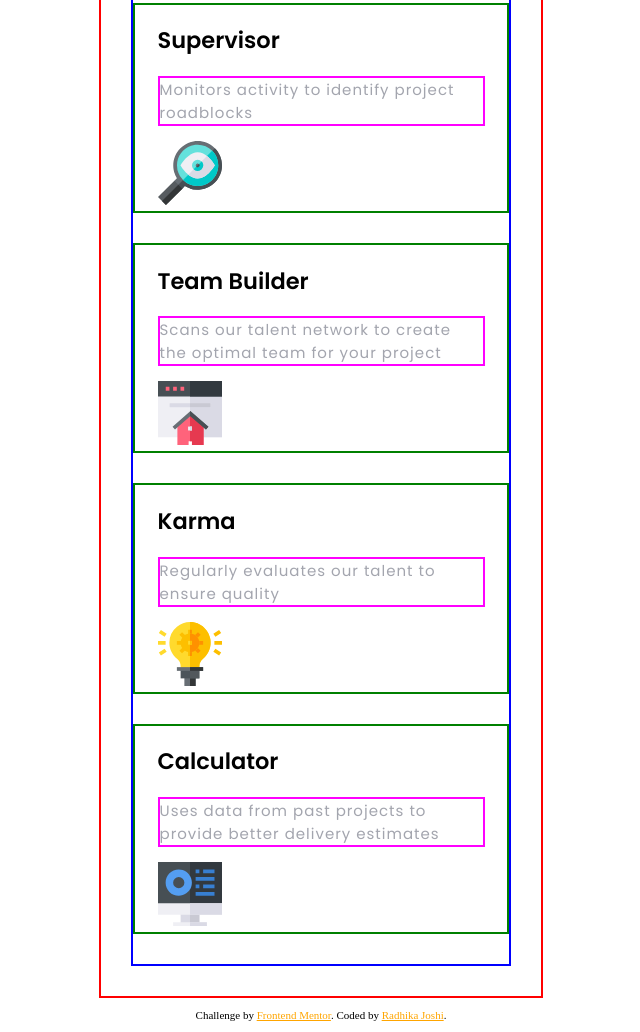
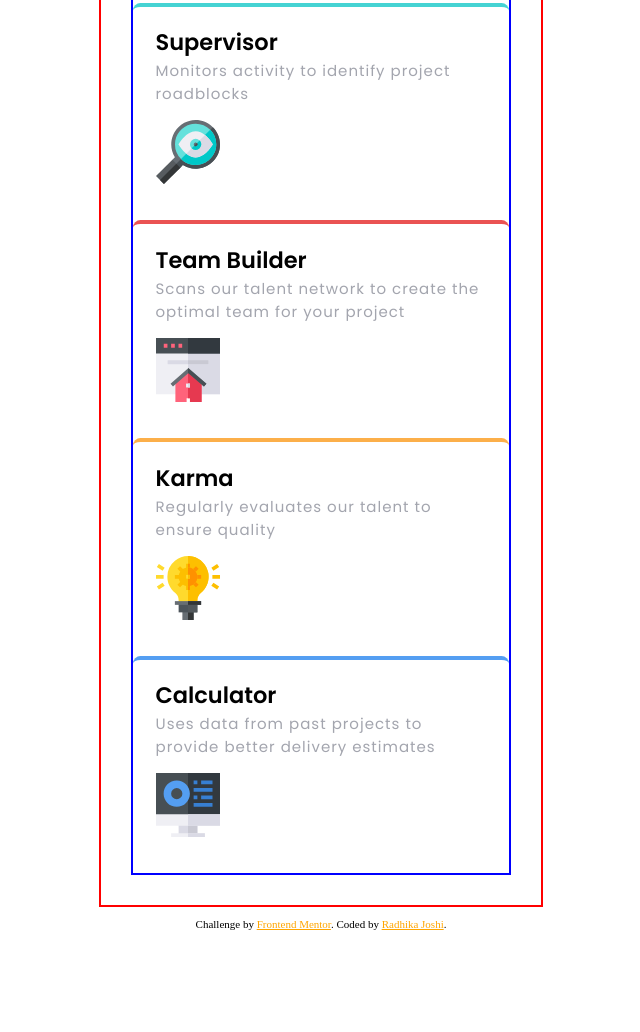
Before and after one commit to RadhikaRJ/four_card_feature_section, a plain HTML site: page index.html in a window 1280 px wide. Shown: the part 336-1368 px from the top of the page, without its empty margins (319-959 px from the left). After the commit the page ends 1277 px from the top, so only its background shows below. Drawn offline with Linux system fonts and the light colour scheme.

Commit message:
style:margin-top applies for subsections

```diff
--- a/index.html
+++ b/index.html
@@ -23,25 +23,25 @@
     <p class="description">Our Artificial Intelligence powered tools use millions of project data points
       to ensure that your project is successful</p>
       <div class="subsection-container">
-        <div class="sub-sections">
+        <div class="sub-sections sub-section1">
           <h2 class="sub-section-heading">Supervisor</h2>
           <p class="sub-section-description">Monitors activity to identify project roadblocks</p>
           <img src="images/icon-supervisor.svg">
         </div>
 
-        <div class="sub-sections">
+        <div class="sub-sections sub-section2">
           <h2 class="sub-section-heading">Team Builder</h2>
           <p class="sub-section-description">Scans our talent network to create the optimal team for your project</p>
           <img src="images/icon-team-builder.svg">
         </div>
 
-        <div class="sub-sections">
+        <div class="sub-sections sub-section3">
           <h2 class="sub-section-heading">Karma</h2>
           <p class="sub-section-description">Regularly evaluates our talent to ensure quality</p>
           <img src="images/icon-karma.svg">
         </div>
 
-        <div class="sub-sections">
+        <div class="sub-sections sub-section4">
           <h2 class="sub-section-heading"> Calculator</h2>
           <p class="sub-section-description">Uses data from past projects to provide better delivery estimates</p>
           <img src="images/icon-calculator.svg">
--- a/styles.css
+++ b/styles.css
@@ -1,54 +1,87 @@
-.attribution { font-size: 11px; text-align: center; }
-.attribution a { color:orange; }
+.attribution {
+    font-size: 11px;
+    text-align: center;
+}
 
-body{
+.attribution a {
+    color: orange;
+}
+
+body {
     font-size: 15px;
 }
-.main-container{
-    margin:0 auto;
-    width:380px;
+
+.main-container {
+    margin: 0 auto;
+    width: 380px;
     font-family: 'Poppins', sans-serif;
     border: 2px solid red;
-    padding:2em;
+    padding: 2em;
 
 }
 
-.heading1{
+.heading1 {
     font-weight: 100;
-    color:hsl(234, 12%, 34%);
-    margin-bottom:0;
-    padding-bottom:0;
+    color: hsl(234, 12%, 34%);
+    margin-bottom: 0;
+    padding-bottom: 0;
 
 }
 
-.heading2{
+.heading2 {
+    margin-top: 0;
+    padding-top: 0;
+}
+
+.description,
+.sub-section-description {
+    color: hsl(229, 6%, 66%);
+    letter-spacing: 1px;
+    ;
+}
+
+
+.description {
+    margin-bottom: 4.5em;
+    text-align: justify;
+
+}
+
+.subsection-container {
+    border: 2px solid blue;
+}
+
+.sub-sections {
+    /* border: 2px solid green; */
+    margin-top: 2em;
+    margin-bottom: 2em;
+    padding-left: 1.5em;
+    padding-right: 1.5em;
+    border-radius: 0.5em;
+}
+
+.sub-section-heading{
+    margin-bottom: 0;;
+}
+.sub-section-description {
+    /* border: 2px solid magenta; */
     margin-top:0;
     padding-top:0;
 }
 
-.description,
-.sub-section-description{
-color:hsl(229, 6%, 66%);
-letter-spacing: 1px;;
+
+.sub-section1 {
+    border-top: 4px solid hsl(180, 62%, 55%);
 }
 
-
-.description{
-    margin-bottom:4.5em;
-   text-align: justify;
-
-}
-.subsection-container{
-    border: 2px solid blue;
+.sub-section2 {
+    border-top: 4px solid hsl(0, 78%, 62%);
 }
 
-.sub-sections{
-    border: 2px solid green;
-    margin-top:2em;
-    margin-bottom: 2em;
-    padding-left:1.5em;
-    padding-right:1.5em;
+.sub-section3 {
+    border-top: 4px solid hsl(34, 97%, 64%)
 }
-.sub-section-description{
-    border: 2px solid magenta;
+
+.sub-section4 {
+    border-top: 4px solid hsl(212, 86%, 64%)
 }
```
